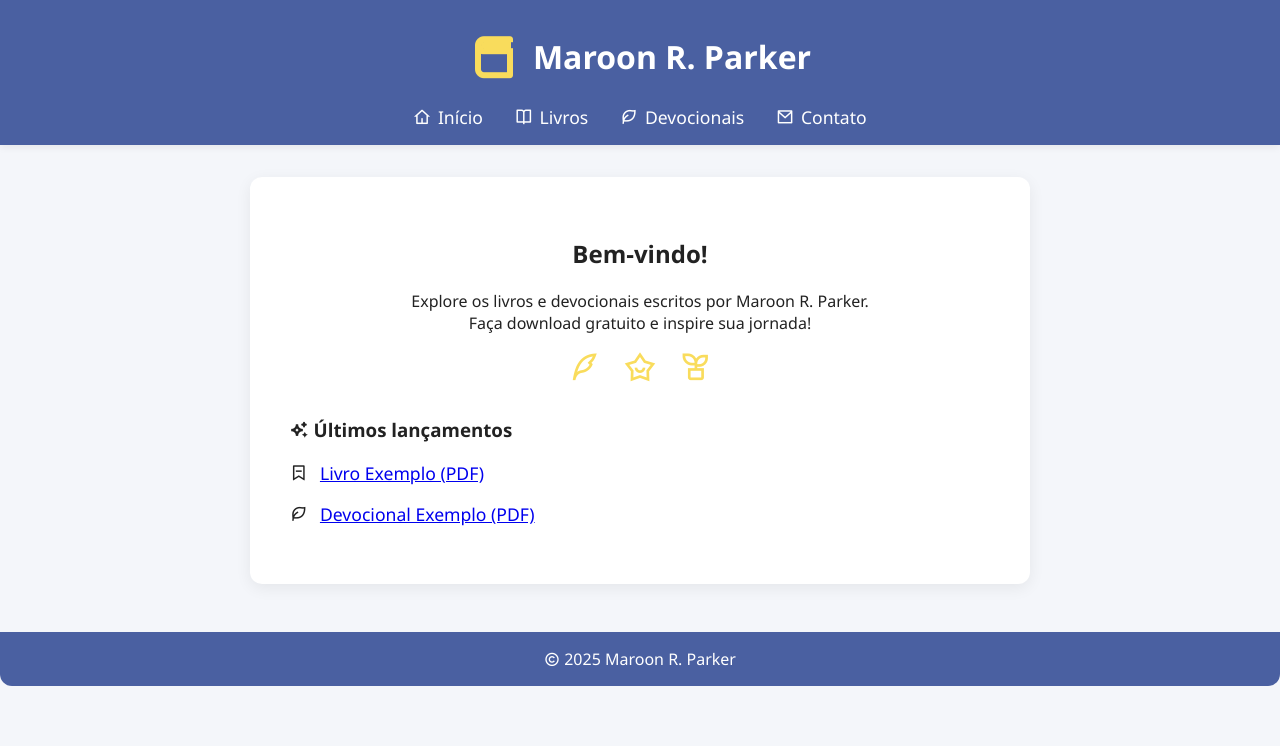
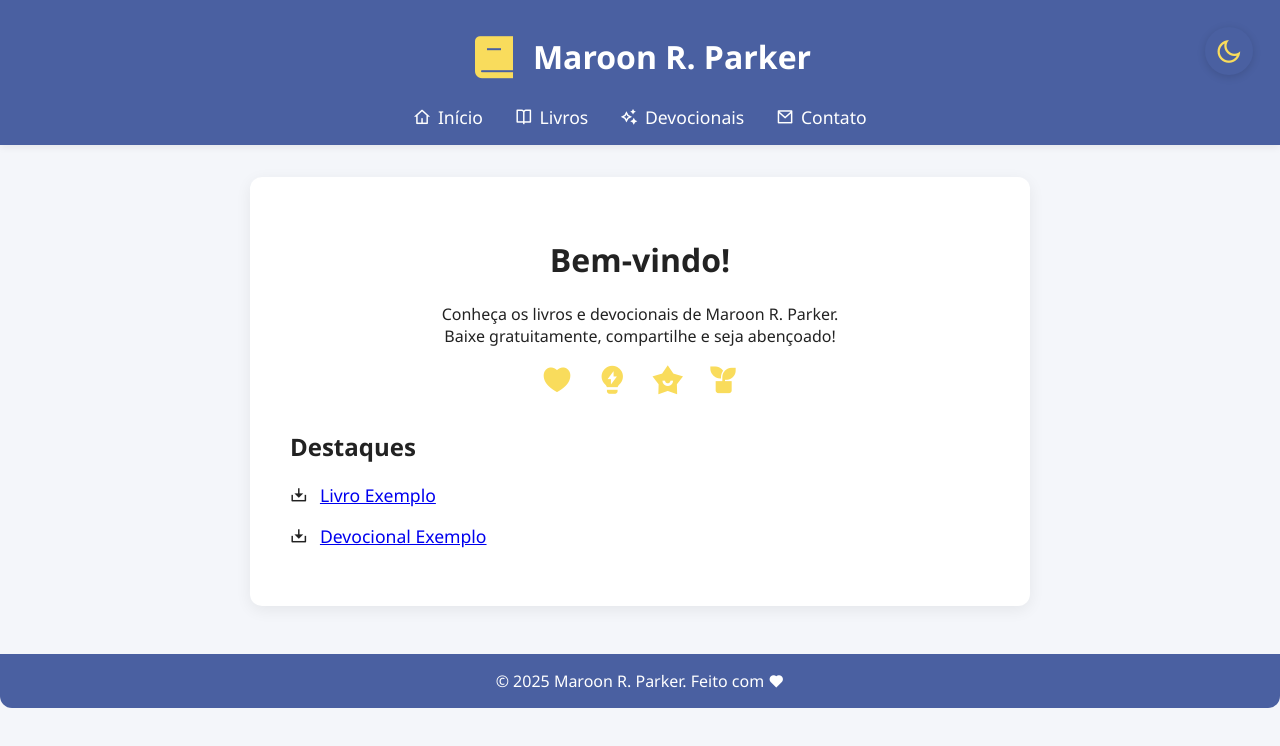
Before and after one commit to Whiteblood2023/maroonparker-site, a plain HTML site: page index.html in a window 1280 px wide. Drawn offline with nearby package versions, Linux system fonts and the light colour scheme.

Commit message:
Adiciona modo escuro e melhorias visuais

```diff
--- a/css/style.css
+++ b/css/style.css
@@ -4,6 +4,7 @@
   --bg: #f4f6fa;
   --white: #fff;
   --text: #222;
+  --footer-bg: var(--main);
 }
 
 body {
@@ -11,6 +12,17 @@ body {
   margin: 0;
   background: var(--bg);
   color: var(--text);
+  transition: background 0.3s, color 0.3s;
+}
+
+/* Modo escuro */
+body.dark-mode {
+  --main: #232a40;
+  --accent: #ffd166;
+  --bg: #181c2a;
+  --white: #232a40;
+  --text: #f5f7fb;
+  --footer-bg: #151a26;
 }
 
 header {
@@ -21,6 +33,7 @@ header {
   align-items: center;
   padding: 1.5em 0 1em 0;
   box-shadow: 0 2px 8px #0001;
+  transition: background 0.3s, color 0.3s;
 }
 
 .logo {
@@ -63,6 +76,7 @@ main {
   border-radius: 12px;
   box-shadow: 0 4px 16px #0001;
   padding: 2.5em;
+  transition: background 0.3s, color 0.3s;
 }
 
 .bemvindo {
@@ -107,7 +121,16 @@ main {
   font-size: 1em;
   background: #f7f9fc;
   resize: none;
+  color: var(--text);
 }
+
+body.dark-mode .contato-form input,
+body.dark-mode .contato-form textarea {
+  background: #232a40;
+  border-color: #20253b;
+  color: var(--text);
+}
+
 .contato-form button {
   background: var(--main);
   color: var(--white);
@@ -131,10 +154,11 @@ footer {
   margin-top: 3em;
   text-align: center;
   padding: 1em 0;
-  background: var(--main);
+  background: var(--footer-bg);
   color: var(--white);
   font-size: 1em;
   border-radius: 0 0 12px 12px;
+  transition: background 0.3s, color 0.3s;
 }
 
 @media (max-width: 600px) {
@@ -146,3 +170,28 @@ footer {
     gap: 1em;
   }
 }
+
+/* Botão modo escuro */
+.mode-toggle {
+  position: fixed;
+  top: 1em;
+  right: 1em;
+  z-index: 999;
+  background: var(--main);
+  color: var(--accent);
+  border: none;
+  border-radius: 50%;
+  width: 48px;
+  height: 48px;
+  font-size: 1.7em;
+  cursor: pointer;
+  box-shadow: 0 2px 8px #0002;
+  display: flex;
+  align-items: center;
+  justify-content: center;
+  transition: background 0.3s, color 0.3s;
+}
+.mode-toggle:hover {
+  background: var(--accent);
+  color: var(--main);
+}
--- a/index.html
+++ b/index.html
@@ -2,55 +2,69 @@
 <html lang="pt-br">
 <head>
   <meta charset="UTF-8">
-  <title>Maroon R. Parker - Escritor</title>
-  <meta name="viewport" content="width=device-width, initial-scale=1">
+  <meta name="viewport" content="width=device-width, initial-scale=1.0">
+  <title>Maroon R. Parker - Página Inicial</title>
   <link rel="stylesheet" href="css/style.css">
-  <link href="https://cdn.jsdelivr.net/npm/remixicon@4.2.0/fonts/remixicon.css" rel="stylesheet">
+  <!-- Remix Icon CDN para ícones -->
+  <link href="https://cdn.jsdelivr.net/npm/remixicon@3.5.0/fonts/remixicon.css" rel="stylesheet">
 </head>
 <body>
+  <!-- Botão Modo Claro/Escuro -->
+  <button class="mode-toggle" title="Alternar modo claro/escuro" onclick="toggleMode()">
+    <i id="modeIcon" class="ri-moon-line"></i>
+  </button>
   <header>
     <div class="logo">
-      <span class="logo-icon"><i class="ri-book-3-line"></i></span>
-      <span>Maroon R. Parker</span>
+      <span class="logo-icon"><i class="ri-book-2-fill"></i></span>
+      Maroon R. Parker
     </div>
     <nav>
       <a href="index.html"><i class="ri-home-4-line"></i> Início</a>
       <a href="livros.html"><i class="ri-book-open-line"></i> Livros</a>
-      <a href="devocionais.html"><i class="ri-leaf-line"></i> Devocionais</a>
+      <a href="devocionais.html"><i class="ri-sparkling-2-line"></i> Devocionais</a>
       <a href="contato.html"><i class="ri-mail-line"></i> Contato</a>
     </nav>
   </header>
   <main>
-    <section class="bemvindo">
-      <h2>Bem-vindo!</h2>
-      <p>
-        Explore os livros e devocionais escritos por Maroon R. Parker.<br>
-        Faça download gratuito e inspire sua jornada!
-      </p>
+    <div class="bemvindo">
+      <h1>Bem-vindo!</h1>
+      <p>Conheça os livros e devocionais de Maroon R. Parker.<br>
+      Baixe gratuitamente, compartilhe e seja abençoado!</p>
       <div class="figurinhas">
-        <i class="ri-quill-pen-line"></i>
-        <i class="ri-star-smile-line"></i>
-        <i class="ri-plant-line"></i>
+        <i class="ri-heart-3-fill"></i>
+        <i class="ri-lightbulb-flash-fill"></i>
+        <i class="ri-star-smile-fill"></i>
+        <i class="ri-plant-fill"></i>
       </div>
-    </section>
+    </div>
     <section>
-      <h3><i class="ri-sparkling-line"></i> Últimos lançamentos</h3>
+      <h2>Destaques</h2>
       <ul class="downloads">
-        <li>
-          <i class="ri-bookmark-2-line"></i>
-          <a href="livros/livro-exemplo.pdf" download>Livro Exemplo (PDF)</a>
-        </li>
-        <li>
-          <i class="ri-leaf-line"></i>
-          <a href="devocionais/devocional-exemplo.pdf" download>Devocional Exemplo (PDF)</a>
-        </li>
+        <li><i class="ri-download-2-line"></i> <a href="livros/livro-exemplo.pdf" download>Livro Exemplo</a></li>
+        <li><i class="ri-download-2-line"></i> <a href="devocionais/devocional-exemplo.pdf" download>Devocional Exemplo</a></li>
       </ul>
     </section>
   </main>
   <footer>
-    <div>
-      <i class="ri-copyright-line"></i> 2025 Maroon R. Parker
-    </div>
+    &copy; 2025 Maroon R. Parker. Feito com <i class="ri-heart-fill"></i>
   </footer>
+  <script>
+    function toggleMode() {
+      document.body.classList.toggle('dark-mode');
+      if (document.body.classList.contains('dark-mode')) {
+        localStorage.setItem('theme', 'dark');
+        document.getElementById('modeIcon').className = 'ri-sun-line';
+      } else {
+        localStorage.setItem('theme', 'light');
+        document.getElementById('modeIcon').className = 'ri-moon-line';
+      }
+    }
+    window.onload = function() {
+      if (localStorage.getItem('theme') === 'dark') {
+        document.body.classList.add('dark-mode');
+        document.getElementById('modeIcon').className = 'ri-sun-line';
+      }
+    };
+  </script>
 </body>
 </html>
```
Also changed, not shown: devocionais.html (+32 -26 lines), livros.html (+32 -26 lines).
